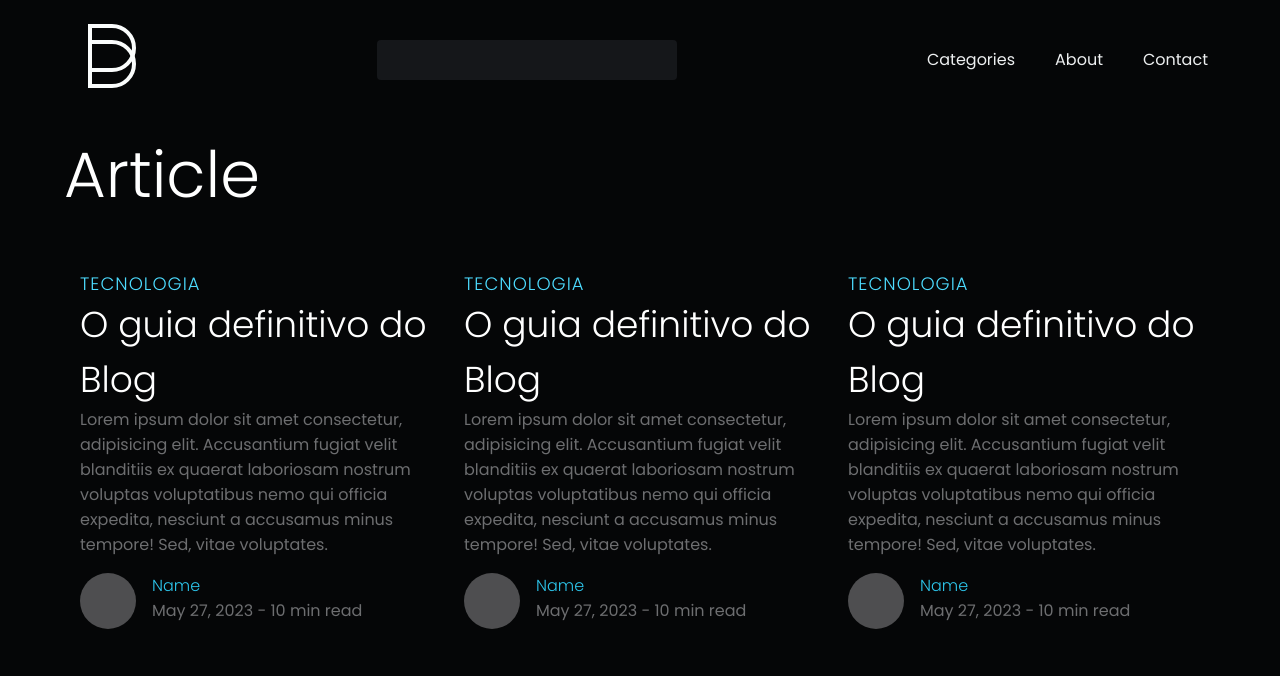
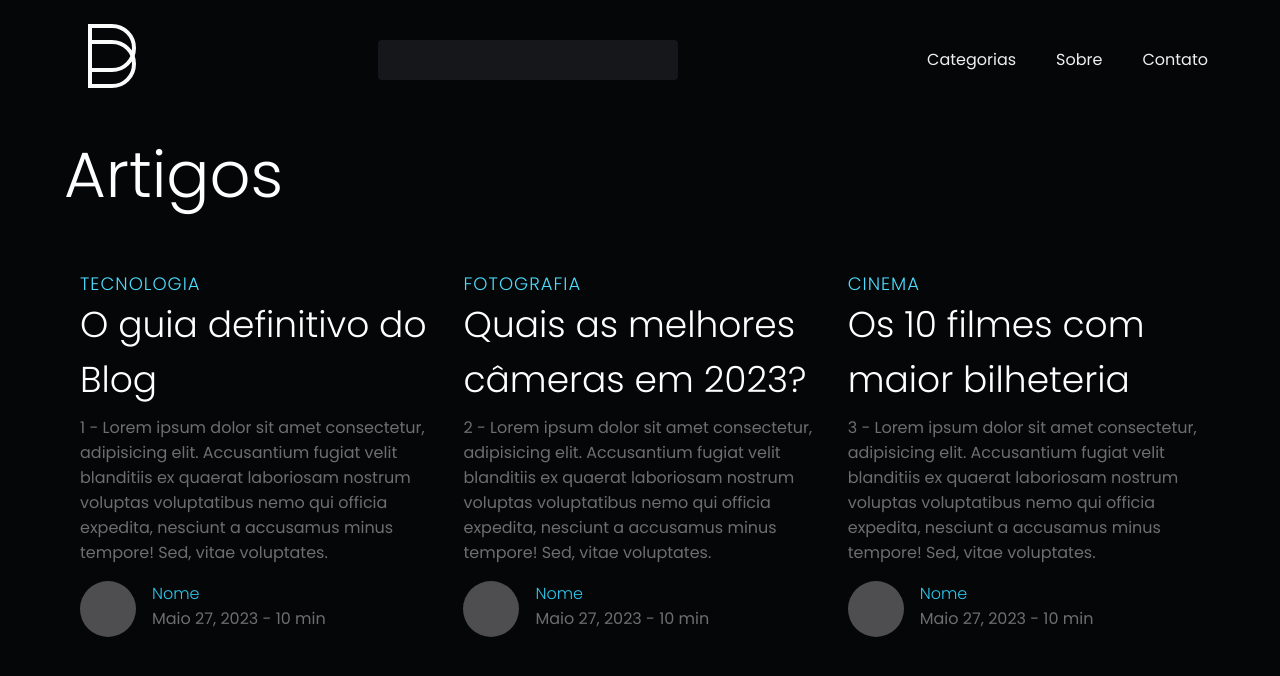
Before and after one commit to manukaS/blog, a React (Create React App) app: page / in a window 1280 px wide. Shown: the top 676 px of the page. Built offline with nearby package versions, Linux system fonts and the light colour scheme.

Commit message:
Index Update & API.

```diff
--- /dev/null
+++ b/db.json
@@ -0,0 +1,31 @@
+{
+  "posts": [
+    {
+      "id": 1,
+      "category": "Tecnologia",
+      "title": "O guia definitivo sobre o blog",
+      "resume": "Lorem ipsum",
+      "description": "Lorem ipsum dolor sit amet, consectetur adipiscing elit. Ornare urna pharetra ut ac, pellentesque.",
+      "author": "Emanuel",
+      "date": "Maio 25, 2023"
+    },
+    {
+      "id": 2,
+      "category": "Fotografia",
+      "title": "Quais as melhores câmeras em 2021?",
+      "resume": "Lorem ipsum",
+      "description": "Lorem ipsum dolor sit amet, consectetur adipiscing elit. Ornare urna pharetra ut ac, pellentesque.",
+      "author": "Lucas",
+      "date": "Maio 26, 2023"
+    },
+    {
+      "id": 3,
+      "category": "Cinema",
+      "title": "Os 10 filmes com maior bilheteria.",
+      "resume": "Lorem ipsum",
+      "description": "Lorem ipsum dolor sit amet, consectetur adipiscing elit. Ornare urna pharetra ut ac, pellentesque.",
+      "author": "Daniel",
+      "date": "Maio 27, 2023"
+    }
+  ]
+}
--- a/src/components/Article/index.js
+++ b/src/components/Article/index.js
@@ -1,14 +1,34 @@
 import Post from "../Post";
 
 const Article = () => {
+  //fazer uma requisição para uma API
+
   return (
     <>
       <section className="container">
-        <h1>Article</h1>
+        <h1>Artigos</h1>
         <div className="mt-5 container-posts">
-          <Post />
-          <Post />
-          <Post />
+          <Post subtitle="tecnologia" title="O guia definitivo do Blog">
+            1 - Lorem ipsum dolor sit amet consectetur, adipisicing elit.
+            Accusantium fugiat velit blanditiis ex quaerat laboriosam nostrum
+            voluptas voluptatibus nemo qui officia expedita, nesciunt a
+            accusamus minus tempore! Sed, vitae voluptates.
+          </Post>
+          <Post
+            subtitle="fotografia"
+            title="Quais as melhores câmeras em 2023?"
+          >
+            2 - Lorem ipsum dolor sit amet consectetur, adipisicing elit.
+            Accusantium fugiat velit blanditiis ex quaerat laboriosam nostrum
+            voluptas voluptatibus nemo qui officia expedita, nesciunt a
+            accusamus minus tempore! Sed, vitae voluptates.
+          </Post>
+          <Post subtitle="cinema" title="Os 10 filmes com maior bilheteria">
+            3 - Lorem ipsum dolor sit amet consectetur, adipisicing elit.
+            Accusantium fugiat velit blanditiis ex quaerat laboriosam nostrum
+            voluptas voluptatibus nemo qui officia expedita, nesciunt a
+            accusamus minus tempore! Sed, vitae voluptates.
+          </Post>
         </div>
       </section>
     </>
--- a/src/components/Header/index.js
+++ b/src/components/Header/index.js
@@ -15,17 +15,17 @@ const Header = () => {
         <ul className="menu">
           <li>
             <a href="#" className="nav-link">
-              Categories
+              Categorias
             </a>
           </li>
           <li>
             <a href="#" className="nav-link">
-              About
+              Sobre
             </a>
           </li>
           <li>
             <a href="#" className="nav-link">
-              Contact
+              Contato
             </a>
           </li>
         </ul>
--- a/src/components/Post/index.js
+++ b/src/components/Post/index.js
@@ -1,21 +1,16 @@
-const Post = () => {
+const Post = (props) => {
   return (
     <>
       <div className="post mx-2">
         <div className="img-post"></div>
-        <h5>Tecnologia</h5>
-        <h3>O guia definitivo do Blog</h3>
-        <p>
-          Lorem ipsum dolor sit amet consectetur, adipisicing elit. Accusantium
-          fugiat velit blanditiis ex quaerat laboriosam nostrum voluptas
-          voluptatibus nemo qui officia expedita, nesciunt a accusamus minus
-          tempore! Sed, vitae voluptates.
-        </p>
+        <h5>{props.subtitle}</h5>
+        <h3>{props.title}</h3>
+        <p className="mt-1">{props.children}</p>
         <div className="flex pt-2">
           <div className="img-profile"></div>
           <div className="desc-profile ml-2">
-            <h6 className="color-blue">Name</h6>
-            <p>May 27, 2023 - 10 min read</p>
+            <h6 className="color-blue">Nome</h6>
+            <p>Maio 27, 2023 - 10 min</p>
           </div>
         </div>
       </div>
```
